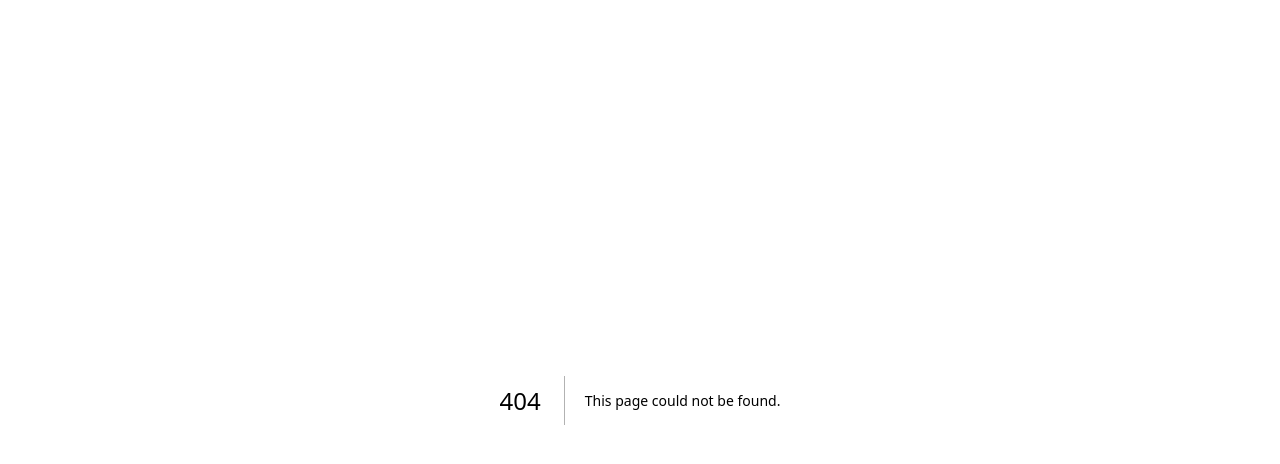
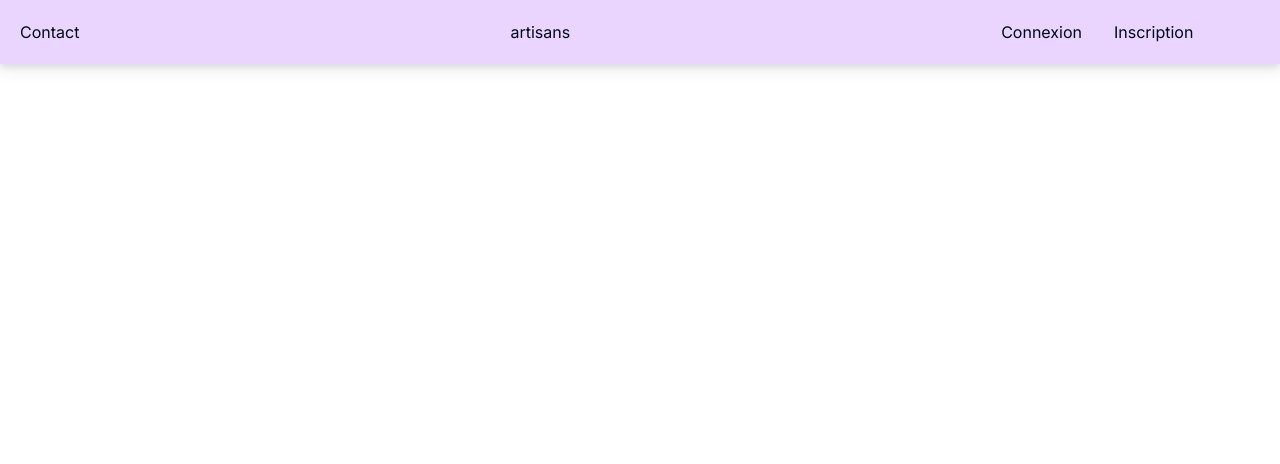
Before and after one commit to yasser-u/file_rouge, a Next.js app: page /mon_profil in a window 1280 px wide. Before the commit this address had no page. Shown: the top 464 px of the page. Built offline with nearby package versions, Linux system fonts and the light colour scheme.

Commit message:
debut layout

```diff
--- a/src/app/layout.tsx
+++ b/src/app/layout.tsx
@@ -3,6 +3,7 @@ import { Inter } from "next/font/google";
 import "./globals.css";
 import { Query } from "appwrite";
 import { QueryProvider } from "@/lib/react-query/QueryProvider";
+import PageAccueil from "./accueil/page";
 
 const inter = Inter({ subsets: ["latin"] });
 
@@ -20,7 +21,17 @@ export default function RootLayout({
     <html lang="en">
       <body className={inter.className}>
         <QueryProvider>
-          <div>{children}</div>
+          {/* <div> */}
+          <header>
+              <PageAccueil />
+          </header>
+
+            {children}
+
+          <footer>
+            <p>Footer</p>
+          </footer>
+            {/* </div> */}
         </QueryProvider>
       </body>
     </html>
--- /dev/null
+++ b/src/app/mon_profil/page.tsx
@@ -0,0 +1,3 @@
+export default function Page() {
+    return <h1>Mon profil</h1>;
+}
--- /dev/null
+++ b/src/app/mon_profil/profil_artisant/page.tsx
@@ -0,0 +1,3 @@
+export default function Page() {
+    return <h1>Profil artisant</h1>;
+}
--- a/src/app/page.tsx
+++ b/src/app/page.tsx
@@ -18,7 +18,7 @@ export default function Home() {
   return (
     <main>
       {/* <h1> hello my friende ! </h1> */}
-      <PageAccueil />
+      {/* <PageAccueil /> */}
       <Button
         variant="ghost"
         className="shad-button_ghost"
```
